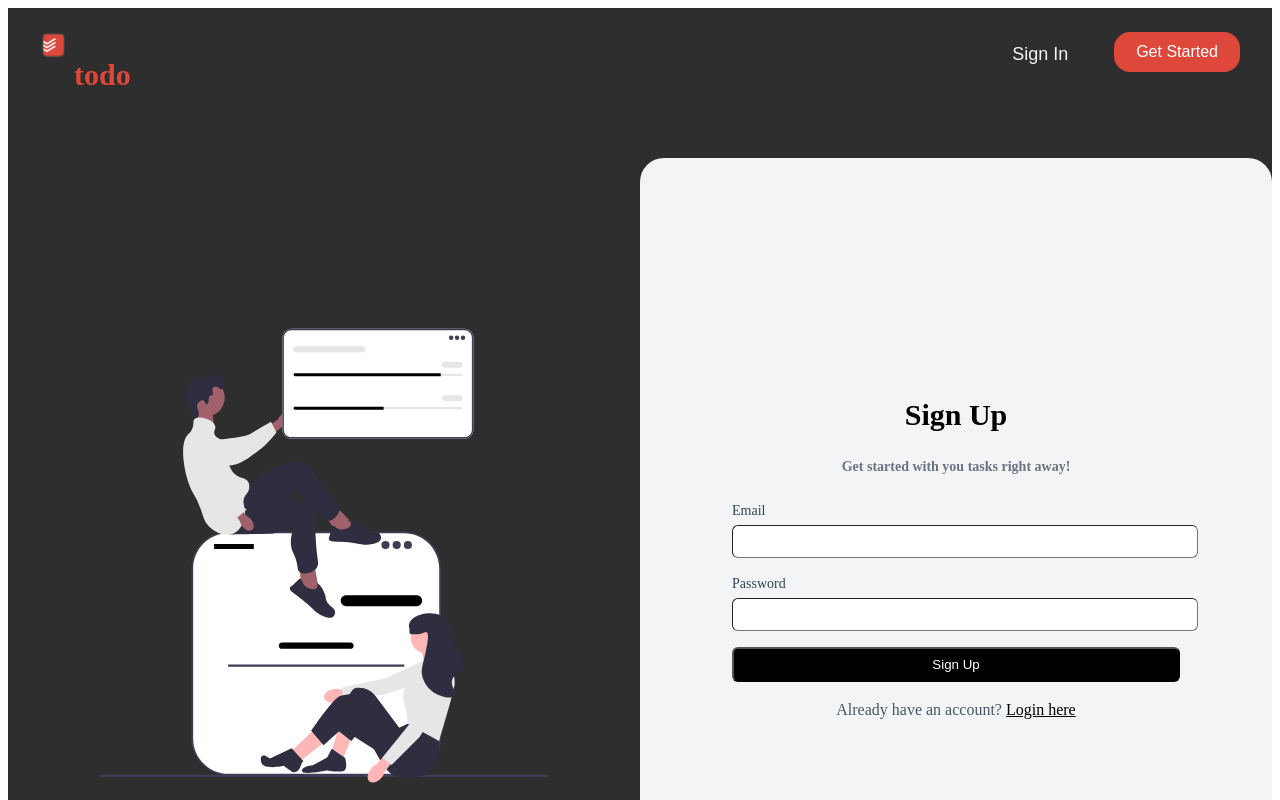
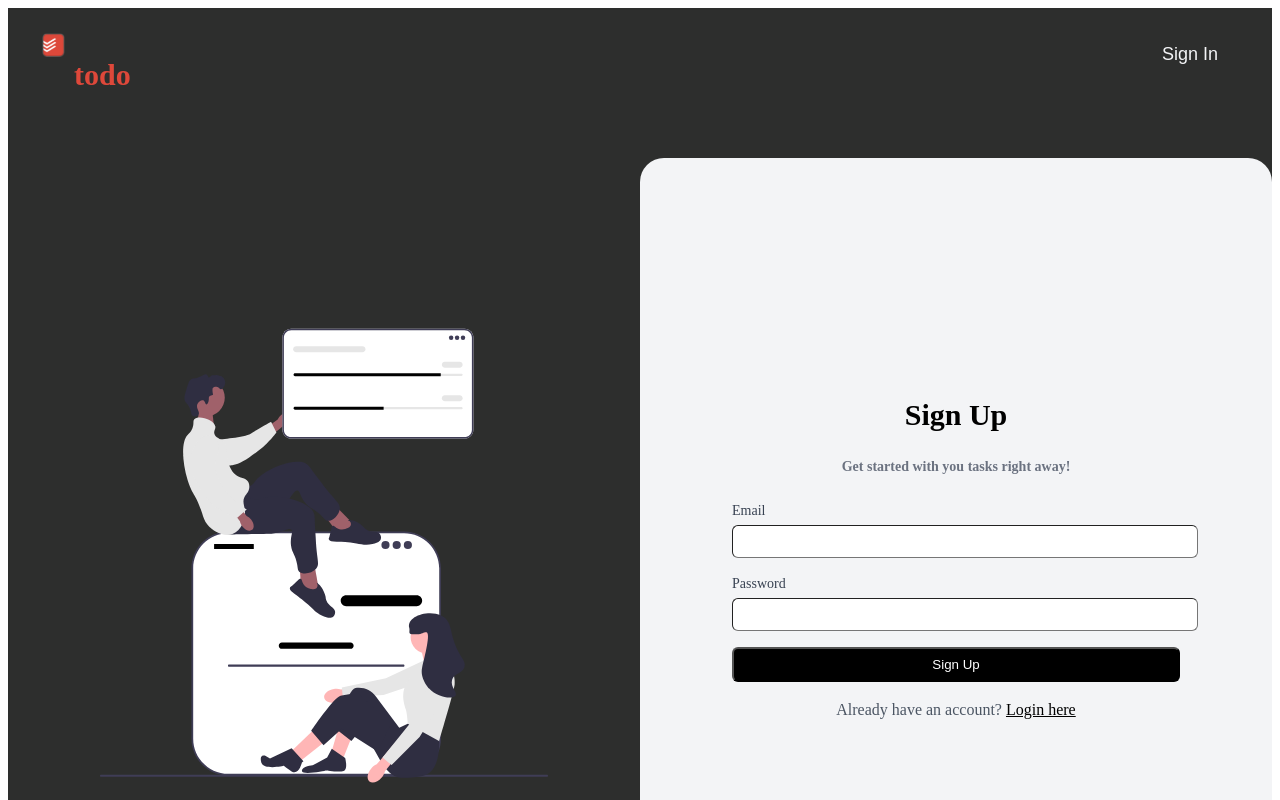
Before and after one commit to akshat-315/todo, a React (Vite) app in the folder client/: page /sign-up in a window 1280 px wide. Shown: the top 800 px of the page. Built offline with nearby package versions, Linux system fonts and the light colour scheme; a web font is replaced by a local one.

Commit message:
Updated navbar is isSignUpPage and isSignInPage

```diff
--- a/client/src/components/Navbar.jsx
+++ b/client/src/components/Navbar.jsx
@@ -1,7 +1,10 @@
-import { Link } from "react-router-dom";
+import { Link, useLocation } from "react-router-dom";
 import icon from "../assets/icon.png";
 
 const Navbar = () => {
+  const location = useLocation();
+  const isSignUpPage = location.pathname === "/sign-up";
+
   return (
     <div className="bg-[#2D2E2D]">
       <div className="flex justify-between py-6 px-8">
@@ -15,11 +18,13 @@ const Navbar = () => {
               <div className="px-4 py-1 text-lg text-gray-100">Sign In</div>
             </button>
           </Link>
-          <Link to="/sign-up">
-            <button className="bg-[#de483a] border-none text-white rounded-2xl py-1 cursor-pointer">
-              <div className="px-4 py-1 text-base">Get Started</div>
-            </button>
-          </Link>
+          {!isSignUpPage && (
+            <Link to="/sign-up">
+              <button className="bg-[#de483a] border-none text-white rounded-2xl py-1 cursor-pointer">
+                <div className="px-4 py-1 text-base">Get Started</div>
+              </button>
+            </Link>
+          )}
         </div>
       </div>
     </div>
--- a/client/src/pages/SignUp.jsx
+++ b/client/src/pages/SignUp.jsx
@@ -1,6 +1,8 @@
-import React from "react";
+import { useLocation } from "react-router-dom";
 
 const SignUp = () => {
+
+
   return (
     <div class="flex h-screen bg-[#2D2E2D] py-4 ">
       <div class="hidden lg:flex items-center justify-center flex-1 bg-[#2D2E2D] text-black">
```
